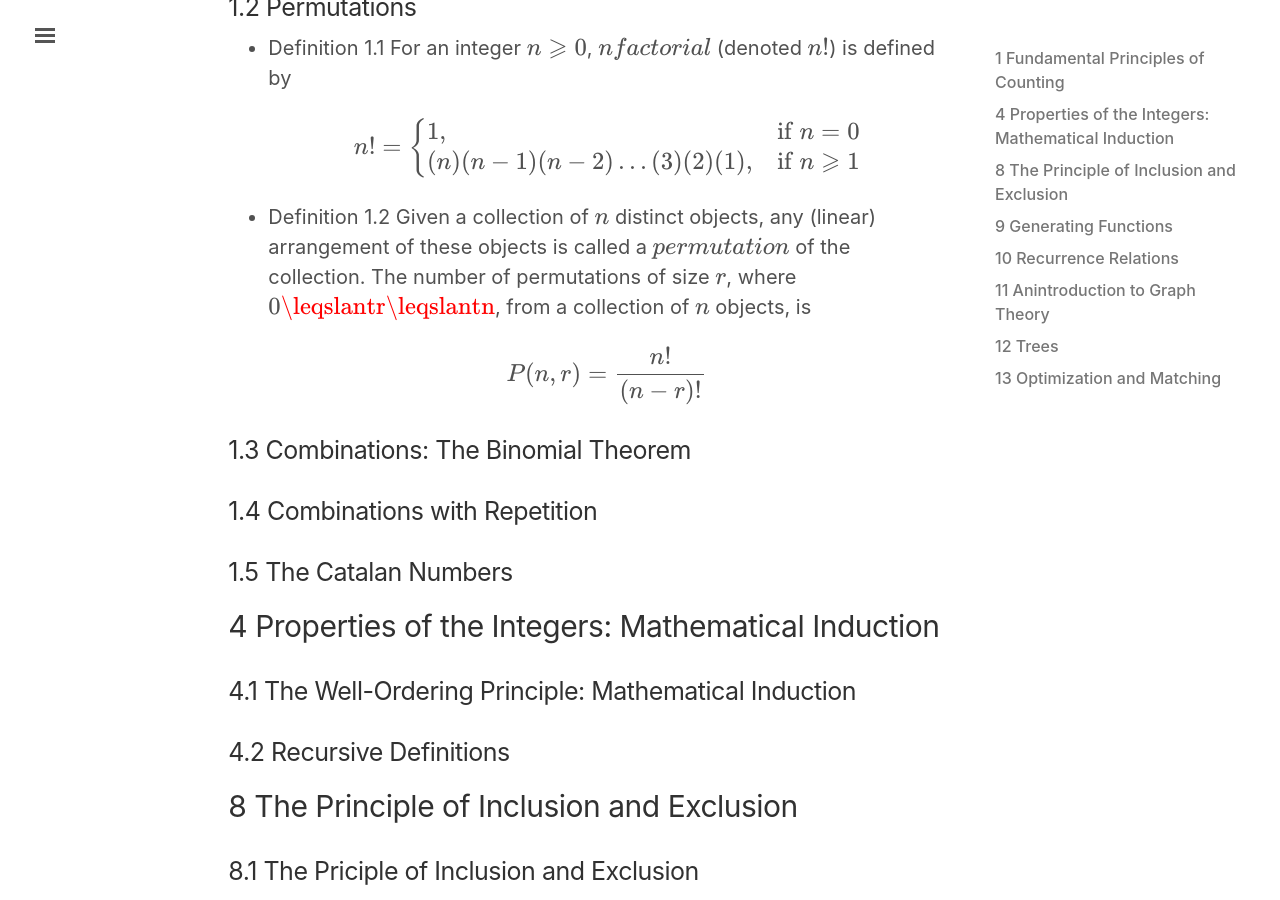
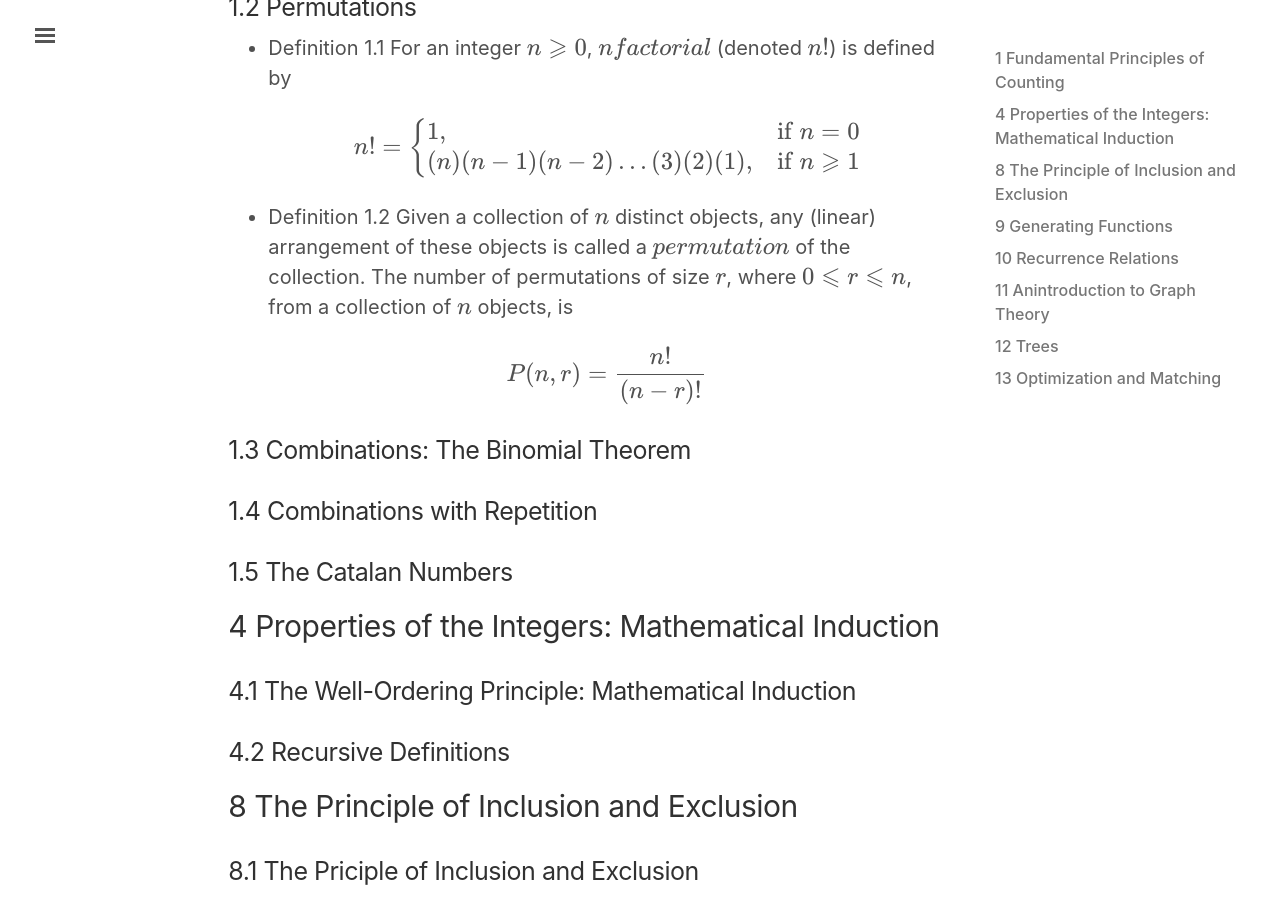
Before and after one commit to lingt-xyz/note, a Jekyll site: the page built from _posts/2018-09-01-COMP339.md, in a window 1280 px wide and 900 px high, scrolled down 719 px. Built offline with Jekyll 4.4.1, drawn with Linux system fonts in a browser that asks for light colours; formulas are drawn with MathJax 3; comment, search, counter and statistics services are not loaded.

Commit message:
update typo

```diff
--- a/_posts/2018-09-01-COMP339.md
+++ b/_posts/2018-09-01-COMP339.md
@@ -29,7 +29,7 @@
     $$
     {% endraw %}
 
-* Definition 1.2 Given a collection of {% raw %}$$n$${% endraw %} distinct objects, any (linear) arrangement of these objects is called a {% raw %}$$permutation$${% endraw %} of the collection. The number of permutations of size {% raw %}$$r$${% endraw %}, where {% raw %}$$0\leqslantr\leqslantn$${% endraw %}, from a collection of {% raw %}$$n$${% endraw %} objects, is
+* Definition 1.2 Given a collection of {% raw %}$$n$${% endraw %} distinct objects, any (linear) arrangement of these objects is called a {% raw %}$$permutation$${% endraw %} of the collection. The number of permutations of size {% raw %}$$r$${% endraw %}, where {% raw %}$$0\leqslant r\leqslant n$${% endraw %}, from a collection of {% raw %}$$n$${% endraw %} objects, is
     {% raw %}
     $$
     P(n,r)={n!\over(n-r)!}
```
